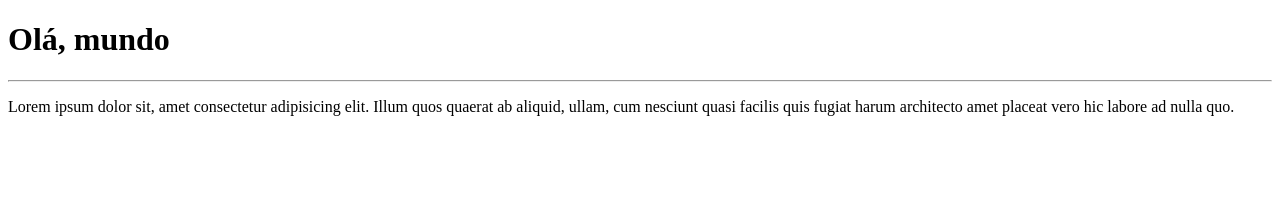
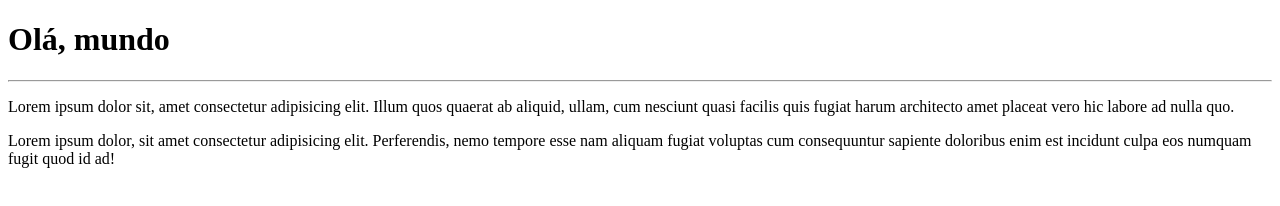
Before and after one commit to cabecaodojoao/Ola-Mundo, a plain HTML site: page SITE-EXEMPLO/index.html in a window 1280 px wide. Drawn offline with Linux system fonts and the light colour scheme.

Commit message:
segundo paragrafo

```diff
--- a/SITE-EXEMPLO/index.html
+++ b/SITE-EXEMPLO/index.html
@@ -9,5 +9,6 @@
     <h1> Olá, mundo</h1>
     <hr>
     <p> Lorem ipsum dolor sit, amet consectetur adipisicing elit. Illum quos quaerat ab aliquid, ullam, cum nesciunt quasi facilis quis fugiat harum architecto amet placeat vero hic labore ad nulla quo.</p>
+    <p>Lorem ipsum dolor, sit amet consectetur adipisicing elit. Perferendis, nemo tempore esse nam aliquam fugiat voluptas cum consequuntur sapiente doloribus enim est incidunt culpa eos numquam fugit quod id ad!</p>
 </body>
 </html>
```
